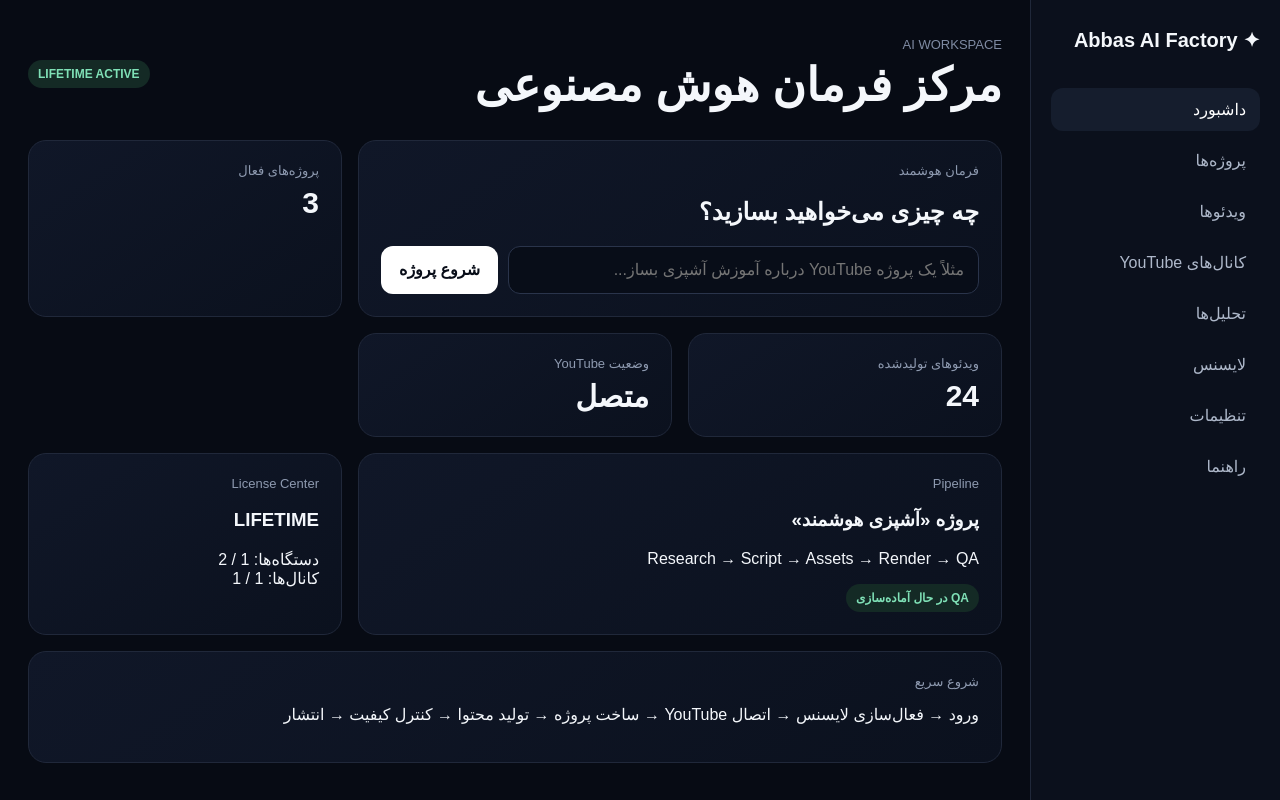
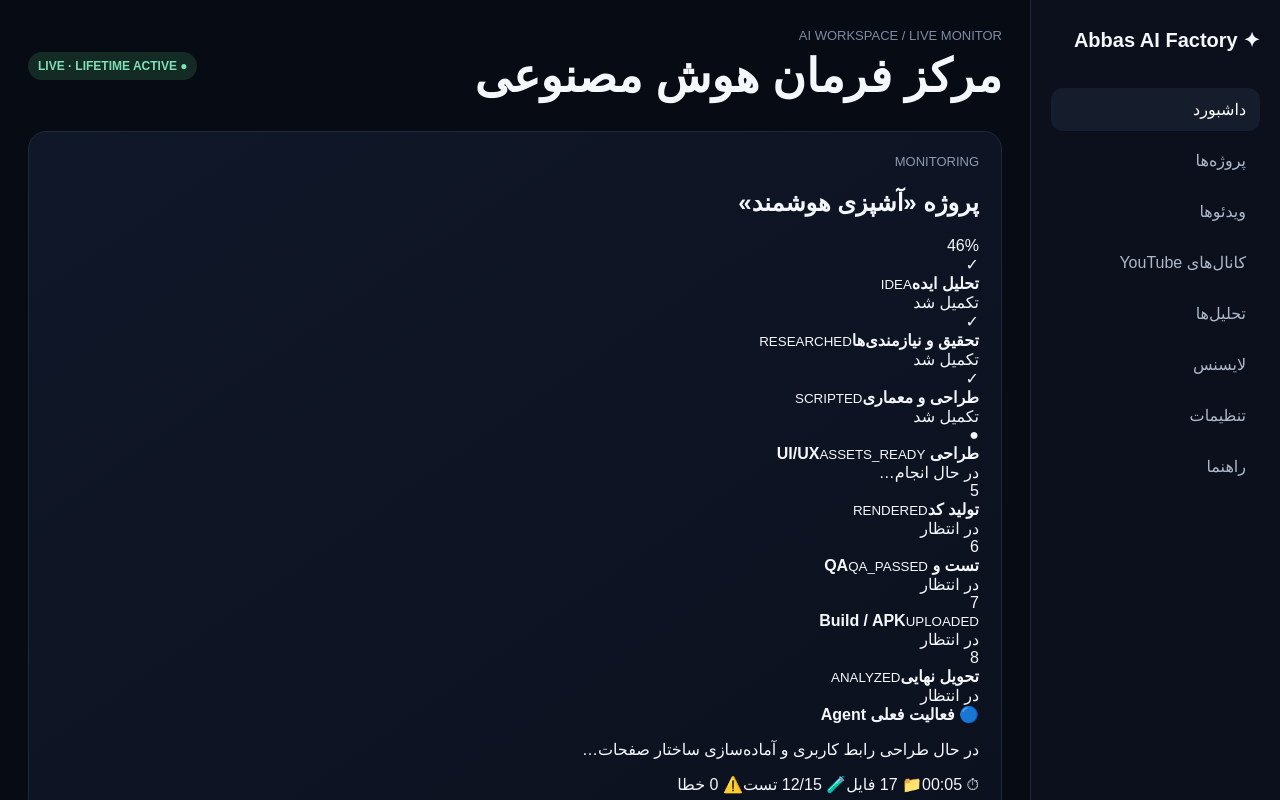
Before and after one commit to abbashabibi/ai-app-factory, a Next.js app in the folder apps/web/: page / in a window 1280 px wide. Shown: the top 800 px of the page. Built offline with nearby package versions, Linux system fonts and the light colour scheme.

Commit message:
feat(web): add live AI factory monitoring dashboard

```diff
--- a/apps/web/app/page.tsx
+++ b/apps/web/app/page.tsx
@@ -1,36 +1,66 @@
+"use client";
+
+import { useEffect, useState } from "react";
+
+type Stage = { key: string; title: string; state: "done" | "active" | "waiting" | "error" };
+
+const stages: Stage[] = [
+  { key: "IDEA", title: "تحلیل ایده", state: "done" },
+  { key: "RESEARCHED", title: "تحقیق و نیازمندی‌ها", state: "done" },
+  { key: "SCRIPTED", title: "طراحی و معماری", state: "done" },
+  { key: "ASSETS_READY", title: "طراحی UI/UX", state: "active" },
+  { key: "RENDERED", title: "تولید کد", state: "waiting" },
+  { key: "QA_PASSED", title: "تست و QA", state: "waiting" },
+  { key: "UPLOADED", title: "Build / APK", state: "waiting" },
+  { key: "ANALYZED", title: "تحویل نهایی", state: "waiting" },
+];
+
 export default function Dashboard() {
+  const [progress, setProgress] = useState(46);
+  const [elapsed, setElapsed] = useState(0);
+  const [command, setCommand] = useState("");
+
+  useEffect(() => {
+    const timer = window.setInterval(() => setElapsed((v) => v + 1), 1000);
+    return () => window.clearInterval(timer);
+  }, []);
+
+  const time = `${String(Math.floor(elapsed / 60)).padStart(2, "0")}:${String(elapsed % 60).padStart(2, "0")}`;
+
   return (
     <main className="shell">
       <aside className="sidebar">
         <div className="brand">✦ Abbas AI Factory</div>
         <nav className="nav">
-          <a className="active" href="#dashboard">داشبورد</a>
-          <a href="#projects">پروژه‌ها</a>
-          <a href="#videos">ویدئوها</a>
-          <a href="#channels">کانال‌های YouTube</a>
-          <a href="#analytics">تحلیل‌ها</a>
-          <a href="#license">لایسنس</a>
-          <a href="#settings">تنظیمات</a>
-          <a href="#help">راهنما</a>
+          <a className="active" href="#dashboard">داشبورد</a><a href="#projects">پروژه‌ها</a><a href="#videos">ویدئوها</a>
+          <a href="#channels">کانال‌های YouTube</a><a href="#analytics">تحلیل‌ها</a><a href="#license">لایسنس</a><a href="#settings">تنظیمات</a><a href="#help">راهنما</a>
         </nav>
       </aside>
-      <section className="main">
-        <header className="top">
-          <div><div className="eyebrow">AI WORKSPACE</div><h1>مرکز فرمان هوش مصنوعی</h1></div>
-          <span className="badge">LIFETIME ACTIVE</span>
-        </header>
+      <section className="main" id="dashboard">
+        <header className="top"><div><div className="eyebrow">AI WORKSPACE / LIVE MONITOR</div><h1>مرکز فرمان هوش مصنوعی</h1></div><span className="badge">● LIVE · LIFETIME ACTIVE</span></header>
+
+        <section className="monitor card full">
+          <div className="monitor-head"><div><div className="label">MONITORING</div><h2>پروژه «آشپزی هوشمند»</h2></div><div className="progress-number">{progress}%</div></div>
+          <div className="progress"><span style={{ width: `${progress}%` }} /></div>
+          <div className="stage-list">
+            {stages.map((stage, index) => (
+              <div className={`stage ${stage.state}`} key={stage.key}>
+                <div className="stage-icon">{stage.state === "done" ? "✓" : stage.state === "active" ? "●" : stage.state === "error" ? "!" : index + 1}</div>
+                <div className="stage-info"><strong>{stage.title}</strong><small>{stage.key}</small></div>
+                <span className="stage-status">{stage.state === "done" ? "تکمیل شد" : stage.state === "active" ? "در حال انجام…" : stage.state === "error" ? "خطا" : "در انتظار"}</span>
+              </div>
+            ))}
+          </div>
+          <div className="activity"><div><b>🔵 فعالیت فعلی Agent</b><p>در حال طراحی رابط کاربری و آماده‌سازی ساختار صفحات…</p></div><div className="metrics"><span>⏱ {time}</span><span>📁 17 فایل</span><span>🧪 12/15 تست</span><span>⚠️ 0 خطا</span></div></div>
+        </section>
+
         <div className="grid">
-          <section className="card wide">
-            <div className="label">فرمان هوشمند</div>
-            <h2>چه چیزی می‌خواهید بسازید؟</h2>
-            <div className="command"><input placeholder="مثلاً یک پروژه YouTube درباره آموزش آشپزی بساز..." /><button className="primary">شروع پروژه</button></div>
-          </section>
+          <section className="card wide"><div className="label">فرمان هوشمند</div><h2>چه چیزی می‌خواهید بسازید؟</h2><div className="command"><input value={command} onChange={(e) => setCommand(e.target.value)} placeholder="مثلاً یک پروژه YouTube درباره آموزش آشپزی بساز..." /><button className="primary" onClick={() => setProgress((v) => Math.min(100, v + 5))}>شروع پروژه</button></div></section>
           <section className="card"><div className="label">پروژه‌های فعال</div><div className="value">3</div></section>
           <section className="card"><div className="label">ویدئوهای تولیدشده</div><div className="value">24</div></section>
           <section className="card"><div className="label">وضعیت YouTube</div><div className="value">متصل</div></section>
-          <section className="card wide" id="projects"><div className="label">Pipeline</div><h3>پروژه «آشپزی هوشمند»</h3><p>Research → Script → Assets → Render → QA</p><div className="badge">QA در حال آماده‌سازی</div></section>
-          <section className="card" id="license"><div className="label">License Center</div><h3>LIFETIME</h3><p>دستگاه‌ها: 1 / 2<br/>کانال‌ها: 1 / 1</p></section>
-          <section className="card full"><div className="label">شروع سریع</div><p>ورود → فعال‌سازی لایسنس → اتصال YouTube → ساخت پروژه → تولید محتوا → کنترل کیفیت → انتشار</p></section>
+          <section className="card" id="license"><div className="label">License Center</div><h3>LIFETIME</h3><p>دستگاه‌ها: 1 / 2<br />کانال‌ها: 1 / 1</p></section>
+          <section className="card full"><div className="label">شروع سریع</div><p>ورود → فعال‌سازی لایسنس → اتصال YouTube → ساخت پروژه → تولید محتوا → کنترل کیفیت → بررسی → انتشار</p></section>
         </div>
       </section>
     </main>
```
